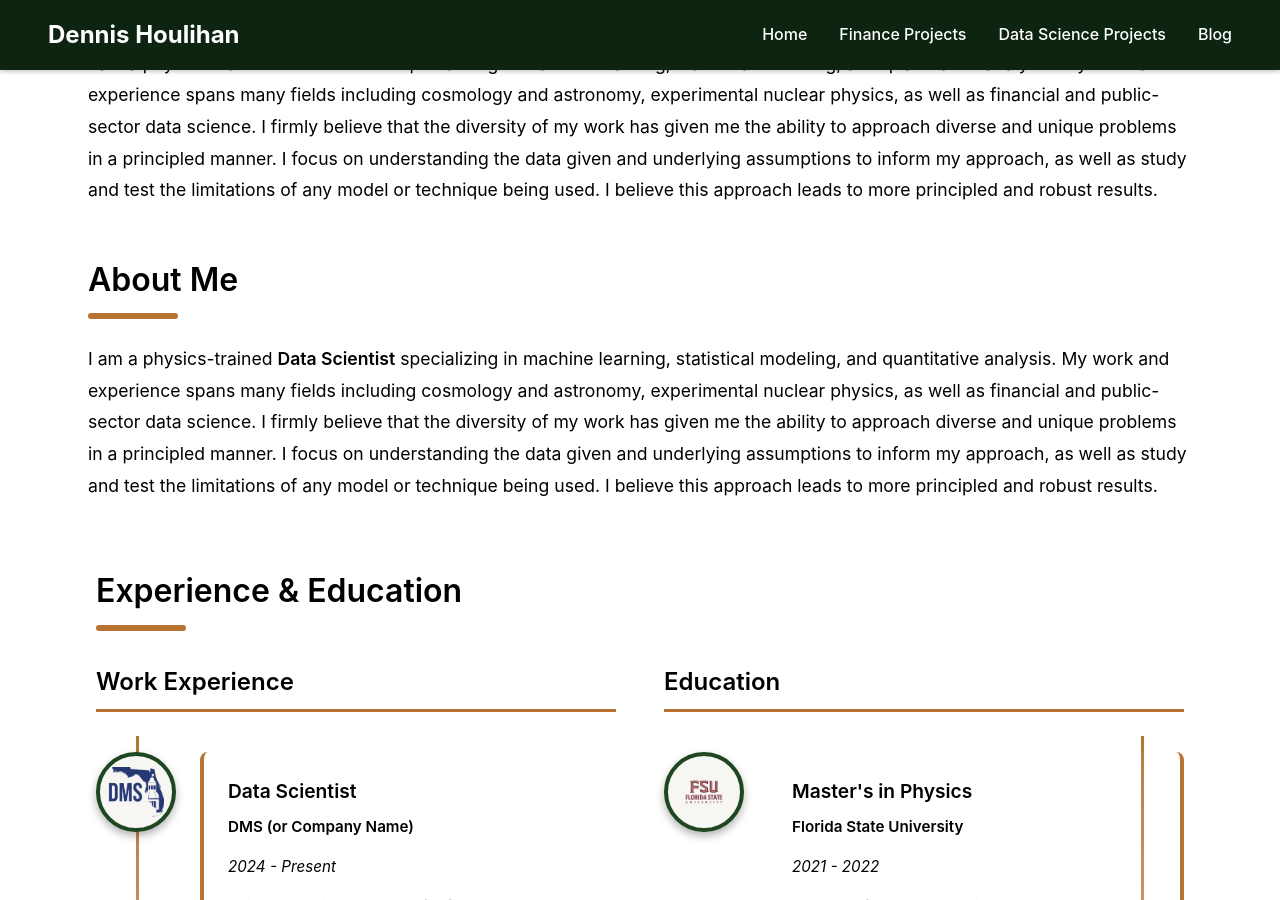
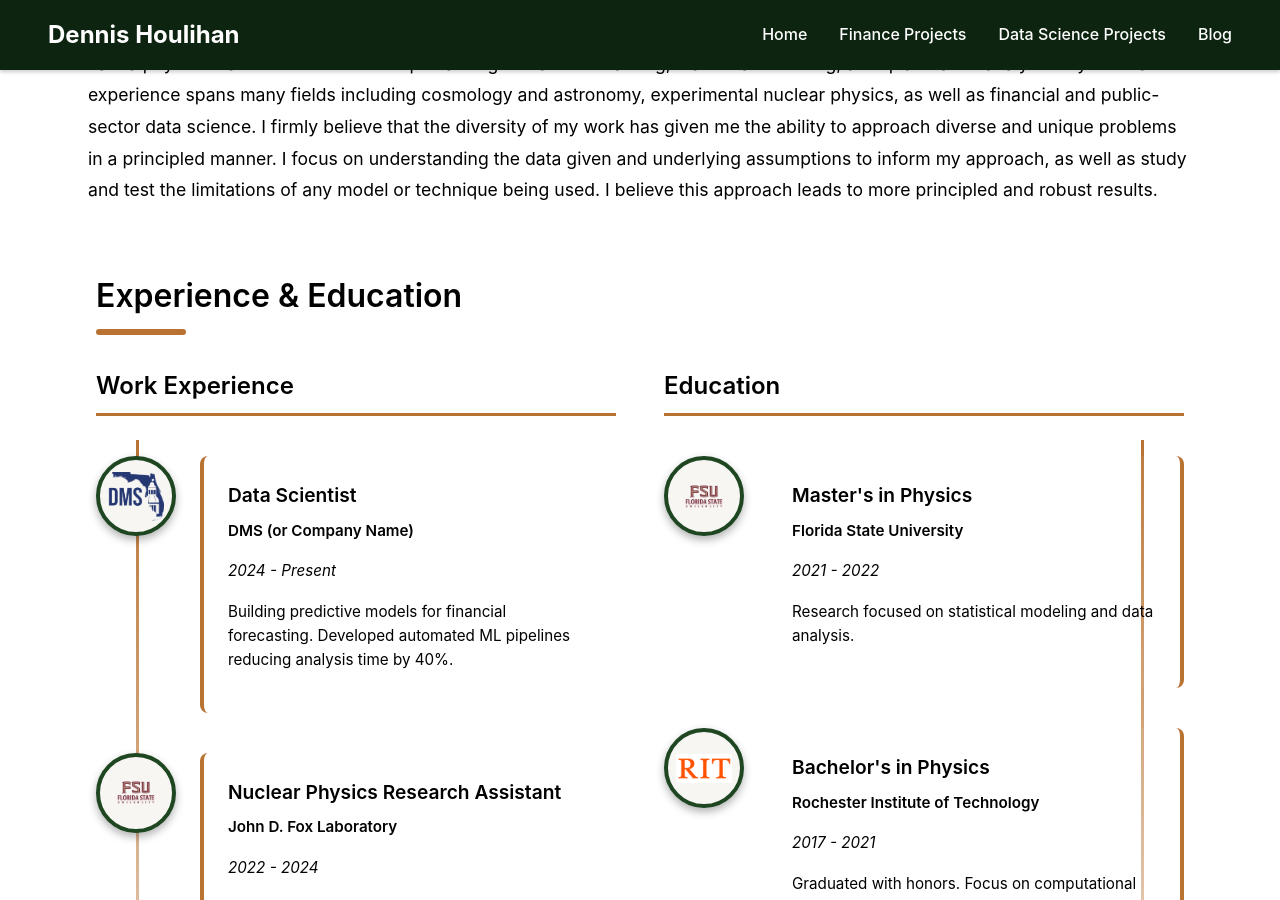
Before and after one commit to DJHoulihan/DJHoulihan.github.io, a Jekyll site: the page built from index.html, in a window 1280 px wide and 900 px high, scrolled down 576 px. Built offline with Jekyll 4.4.1, drawn with Linux system fonts in a browser that asks for light colours.

Commit message:
delete duplicate about me

```diff
--- a/index.html
+++ b/index.html
@@ -23,22 +23,6 @@ layout: default
 </section>
 
 <!-- ABOUT SECTION -->
-<section class="section">
-  <h2>About Me</h2>
-  <div class="section-underline"></div>
-  <p>
-    I am a physics-trained <strong>Data Scientist</strong> specializing in machine learning,
-    statistical modeling, and quantitative analysis. My work and experience spans many fields including
-    cosmology and astronomy, experimental nuclear physics, as well as financial and public-sector data science.
-    I firmly believe that the diversity of my work has given me the ability to approach diverse and unique
-    problems in a principled manner. I focus on understanding the data given and underlying assumptions to inform
-    my approach, as well as study and test the limitations of any model or technique being used. I believe this
-    approach leads to more principled and robust results.
-  </p>
-</section>
-<!-- ===================== -->
-<!-- ABOUT SECTION -->
-<!-- ===================== -->
 <section class="section">
   <h2>About Me</h2>
   <div class="section-underline"></div>
```
